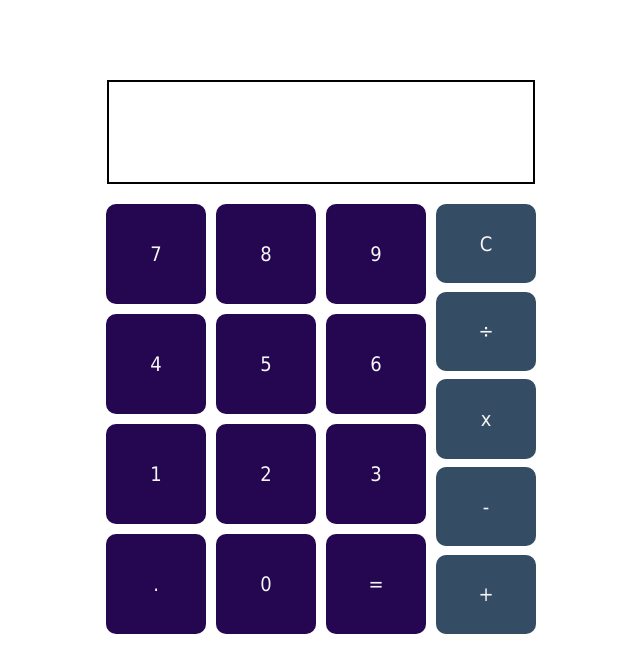
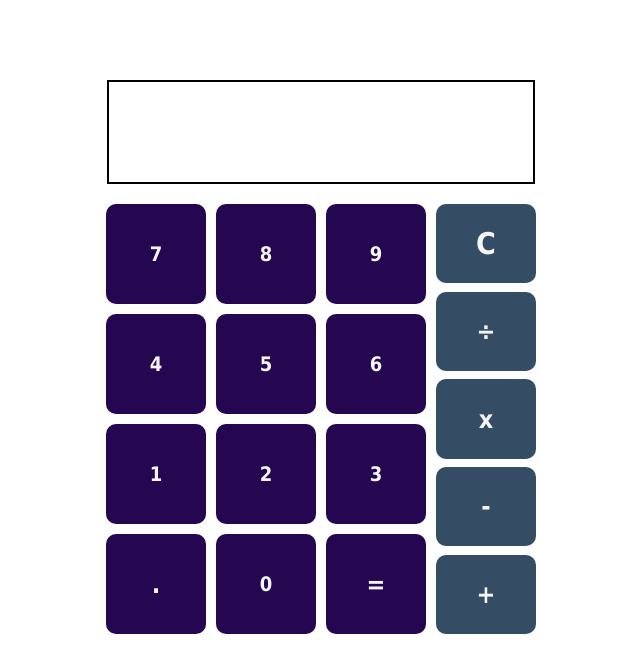
Before and after one commit to JohnDevHelix/odinCalculator, a plain HTML site: page index.html in a window 1280 px wide. Shown: the whole page, without its empty margins (319-959 px from the left). Drawn offline with Linux system fonts and the light colour scheme.

Commit message:
Added font size and weight for each button

```diff
--- a/styles.css
+++ b/styles.css
@@ -48,6 +48,7 @@ body {
   border-radius: 10px;
   color: whitesmoke;
   background-color: #240750;
+  font-weight: bold;
 }
 
 .op-container {
@@ -65,6 +66,8 @@ body {
   border-radius: 10px;
   color: whitesmoke;
   background-color: #344c64;
+  font-weight: bolder;
+  font-size: 25px;
 }
 
 .ops:hover,
@@ -82,4 +85,14 @@ body {
 .operator {
   padding-right: 10px;
   padding-bottom: 2px;
+
 }
+
+#dot, #equal {
+    font-weight: bolder;
+    font-size: 25px;
+}
+
+#clear {
+    font-size: 30px;
+}
```
